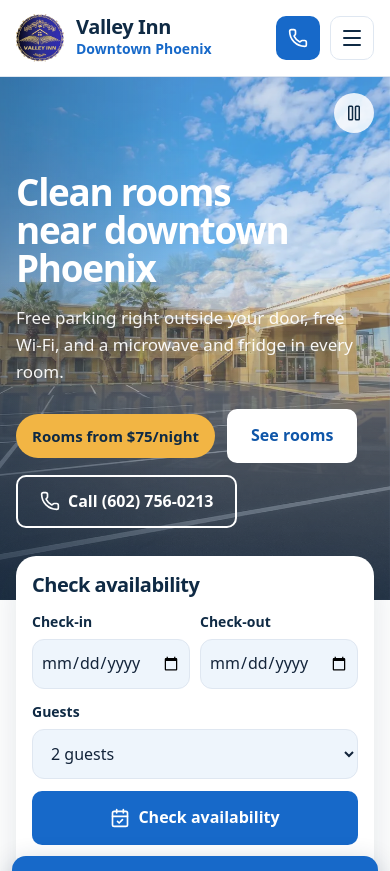
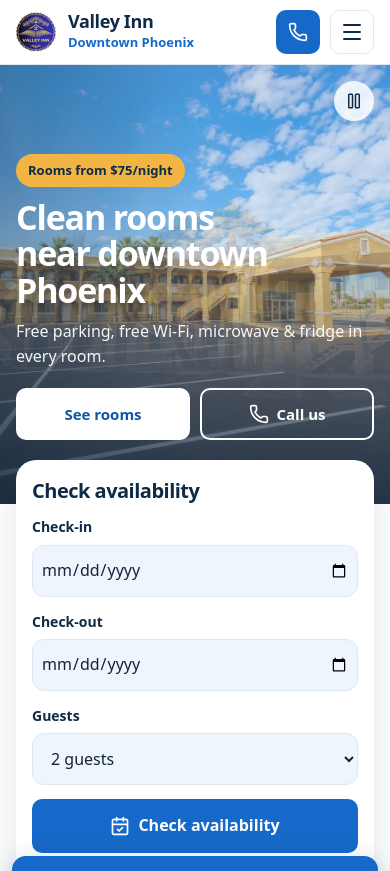
Before and after one commit to nehilbhakta/Valley-Inn-Motel, a Next.js app: page / in a window 390 px wide. Shown: the top 871 px of the page. Built offline with nearby package versions, Linux system fonts and the light colour scheme.

Commit message:
Redesign phone hero and stack booking date fields full-width

```diff
--- a/src/components/BookingBar.module.css
+++ b/src/components/BookingBar.module.css
@@ -25,7 +25,7 @@
 .field select {
   width: 100%;
   min-width: 0;
-  min-height: 50px;
+  min-height: 52px;
   padding: 10px 14px;
   border: 1.5px solid var(--line);
   border-radius: 12px;
@@ -67,6 +67,13 @@
 
 .error:empty {
   display: none;
+}
+
+.summary {
+  margin-top: 10px;
+  font-size: 0.875rem;
+  font-weight: 600;
+  color: var(--muted);
 }
 
 .note {
@@ -118,11 +125,14 @@
 
 @media (max-width: 760px) {
   .bar {
-    padding: 18px 16px 14px;
+    padding: 20px 16px 16px;
   }
 
+  /* Stack every field full-width on a phone: no more squeezed,
+     touching side-by-side date inputs */
   .fields {
-    gap: 12px 10px;
+    grid-template-columns: minmax(0, 1fr);
+    gap: 14px;
   }
 
   .field input[type="date"] {
--- a/src/components/BookingBar.tsx
+++ b/src/components/BookingBar.tsx
@@ -89,6 +89,12 @@ function AvailabilityBar({ motel, open }: { motel: Motel; open: NonNullable<Retu
       <p id="avail-error" className={styles.error} aria-live="polite">
         {error}
       </p>
+      {checkin && checkout && checkout > checkin ? (
+        <p className={styles.summary}>
+          {checkin} → {checkout} · {nights(checkin, checkout)} {nights(checkin, checkout) === 1 ? "night" : "nights"} · {guests}{" "}
+          {guests === 1 ? "guest" : "guests"}
+        </p>
+      ) : null}
       <p className={styles.note}>
         Book direct with no booking fees. Prefer to talk?{" "}
         <a href={`tel:${motel.phone.tel}`} onClick={() => track("phone_call_click", { location: "booking_bar" })}>
@@ -124,3 +130,9 @@ function CallOnlyBar({ motel }: { motel: Motel }) {
 function addDays(iso: string, days: number) {
   return localAddDays(iso, days);
 }
+
+function nights(checkin: string, checkout: string) {
+  return Math.round(
+    (new Date(`${checkout}T12:00:00`).getTime() - new Date(`${checkin}T12:00:00`).getTime()) / 86400000
+  );
+}
--- a/src/components/Header.module.css
+++ b/src/components/Header.module.css
@@ -76,6 +76,20 @@
 @media (max-width: 760px) {
   .bar {
     gap: 10px;
+    height: 64px;
+  }
+
+  .brand img {
+    width: 40px;
+    height: 40px;
+  }
+
+  .name {
+    font-size: 1.125rem;
+  }
+
+  .area {
+    font-size: 0.8125rem;
   }
 
   .callText {
--- a/src/components/Hero.module.css
+++ b/src/components/Hero.module.css
@@ -87,12 +87,16 @@
 .pricePill {
   display: inline-flex;
   align-items: center;
-  padding: 10px 16px;
+  padding: 6px 12px;
   border-radius: 999px;
   background: var(--sun);
   color: var(--navy);
   font-weight: 800;
-  font-size: 0.9375rem;
+  font-size: 0.8125rem;
+}
+
+.callShort {
+  display: none;
 }
 
 .copy p {
@@ -116,16 +120,47 @@
   }
 
   .frame {
-    height: clamp(420px, 62vh, 540px);
+    height: clamp(360px, 52vh, 460px);
     border-radius: 0;
   }
 
   .copy {
-    padding-bottom: 72px;
+    padding-bottom: 64px;
+  }
+
+  .copy h1 {
+    margin-top: 12px;
+    font-size: 2.125rem;
+    line-height: 1.08;
   }
 
   .copy p {
-    font-size: 1.0625rem;
+    margin-top: 10px;
+    font-size: 1rem;
+    hyphens: none;
+  }
+
+  /* Two equal buttons, no giant pill and no 3-row CTA stack */
+  .ctaRow {
+    display: grid;
+    grid-template-columns: 1fr 1fr;
+    gap: 10px;
+    margin-top: 18px;
+  }
+
+  .ctaRow a {
+    justify-content: center;
+    padding-inline: 12px;
+    font-size: 0.9375rem;
+    white-space: nowrap;
+  }
+
+  .callFull {
+    display: none;
+  }
+
+  .callShort {
+    display: inline;
   }
 
   .barWrap {
--- a/src/components/Hero.tsx
+++ b/src/components/Hero.tsx
@@ -11,20 +11,21 @@ export function Hero({ motel }: { motel: Motel }) {
       <div className={styles.frame}>
         <HeroSlides photos={motel.heroPhotos} />
         <div className={`container ${styles.copy}`}>
+          {(() => {
+            const from = lowestPrice(motel);
+            return from !== null ? (
+              <span className={styles.pricePill}>Rooms from {formatPrice(from)}/night</span>
+            ) : null;
+          })()}
           <h1 id="hero-title">Clean rooms near downtown Phoenix</h1>
-          <p>Free parking right outside your door, free Wi-Fi, and a microwave and fridge in every room.</p>
+          <p>Free parking, free Wi-Fi, microwave &amp; fridge in every room.</p>
           <div className={styles.ctaRow}>
-            {(() => {
-              const from = lowestPrice(motel);
-              return from !== null ? (
-                <span className={styles.pricePill}>Rooms from {formatPrice(from)}/night</span>
-              ) : null;
-            })()}
             <a href="#rooms" className="btn btn-gold">
               See rooms
             </a>
             <a href={`tel:${motel.phone.tel}`} className="btn btn-outline btn-light">
-              <Phone aria-hidden /> Call {motel.phone.display}
+              <Phone aria-hidden /> <span className={styles.callFull}>Call {motel.phone.display}</span>
+              <span className={styles.callShort}>Call us</span>
             </a>
           </div>
         </div>
```
